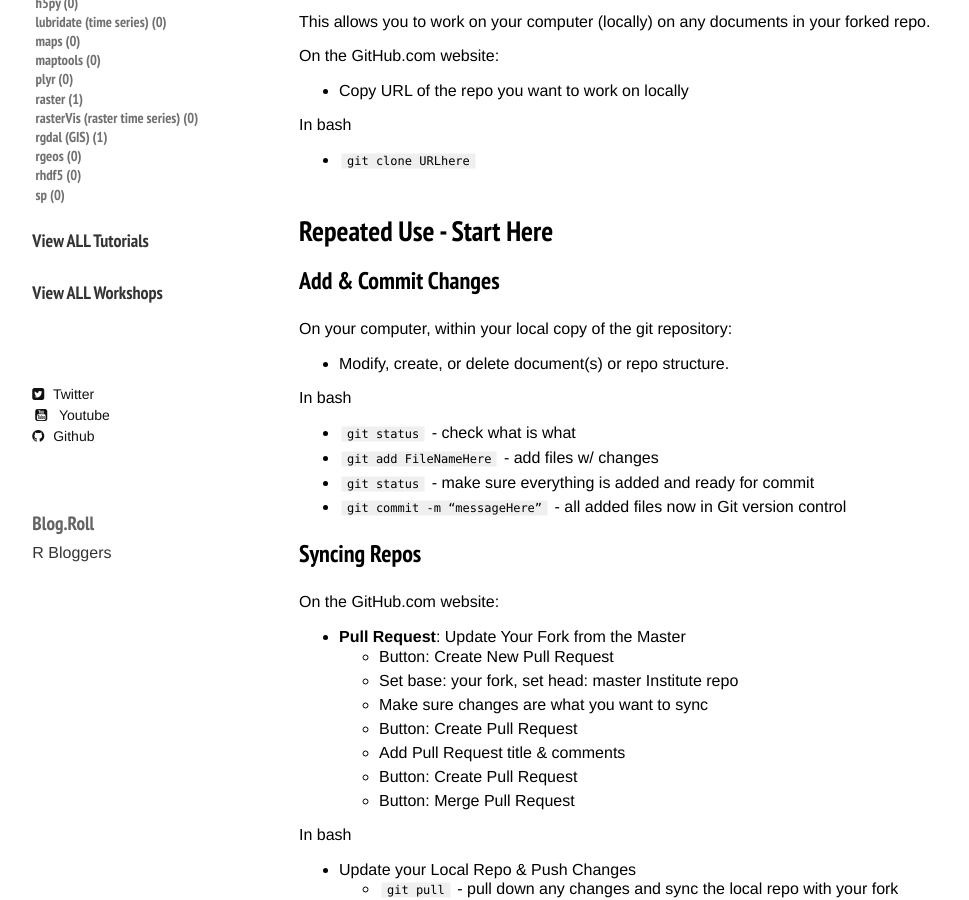
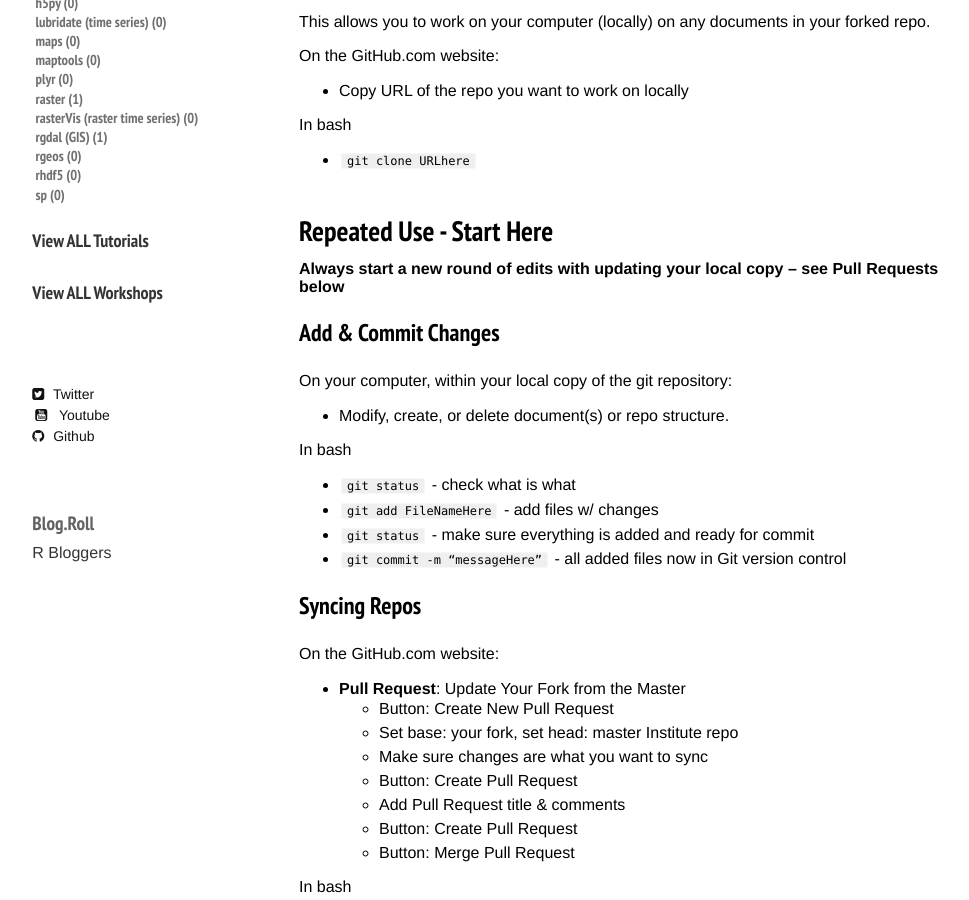
Before and after one commit to lwasser/NEON-Lesson-Building-Data-Skills, a Jekyll site: the page built from _posts/2016-06-25-git-how-to.md, in a window 1280 px wide and 900 px high, scrolled down 952 px. Shown: the whole window, without its empty margins (21-990 px from the left). Built offline with Jekyll 4.4.1, drawn with Linux system fonts in a browser that asks for light colours; nearby versions of some CDN libraries.

Commit message:
add sync comment

```diff
--- a/_posts/2016-06-25-git-how-to.md
+++ b/_posts/2016-06-25-git-how-to.md
@@ -48,6 +48,8 @@ In bash
 * `git clone URLhere`
 
 ## Repeated Use - Start Here
+
+**Always start a new round of edits with updating your local copy -- see Pull Requests below**
 
 ### Add & Commit Changes
 
```
